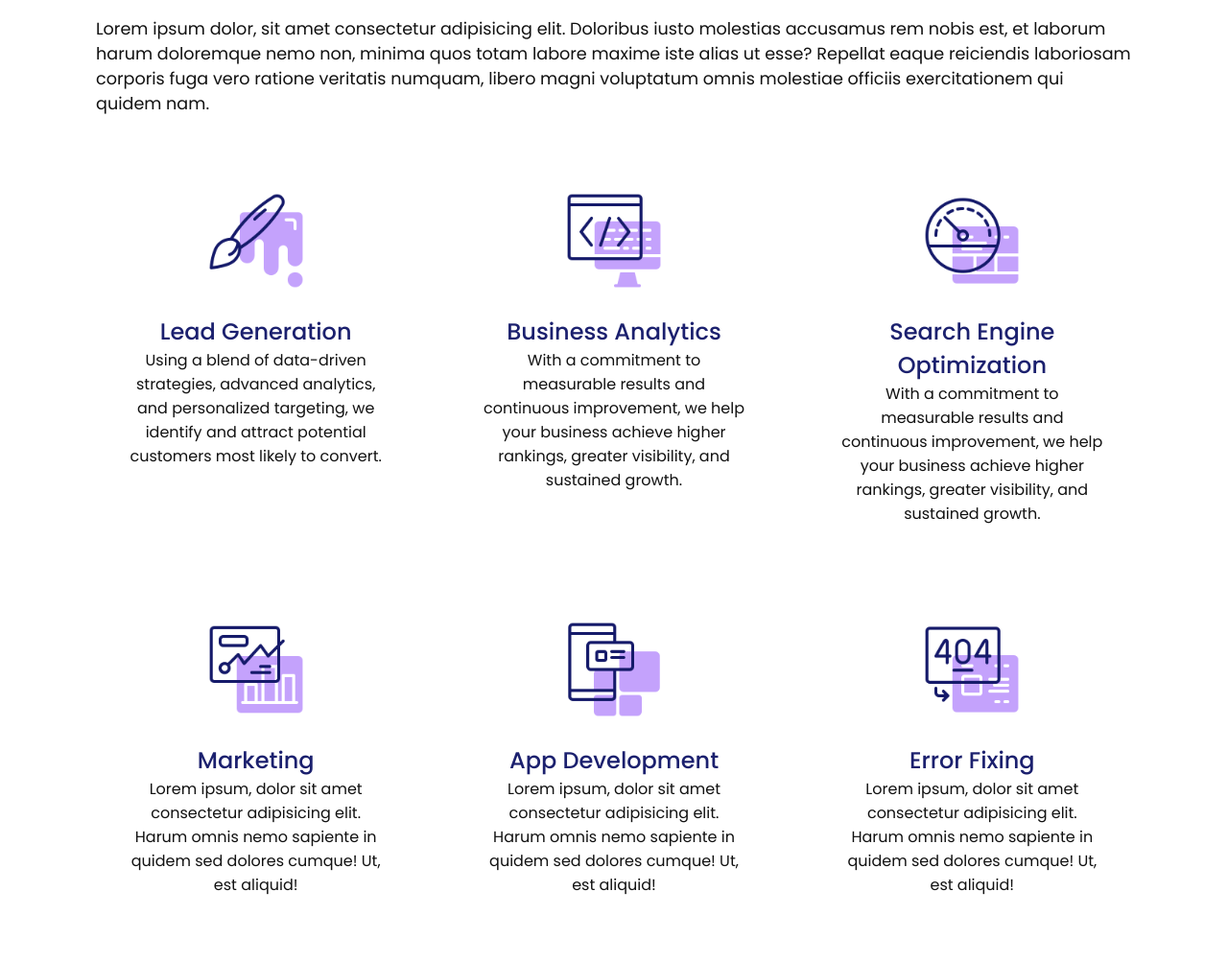
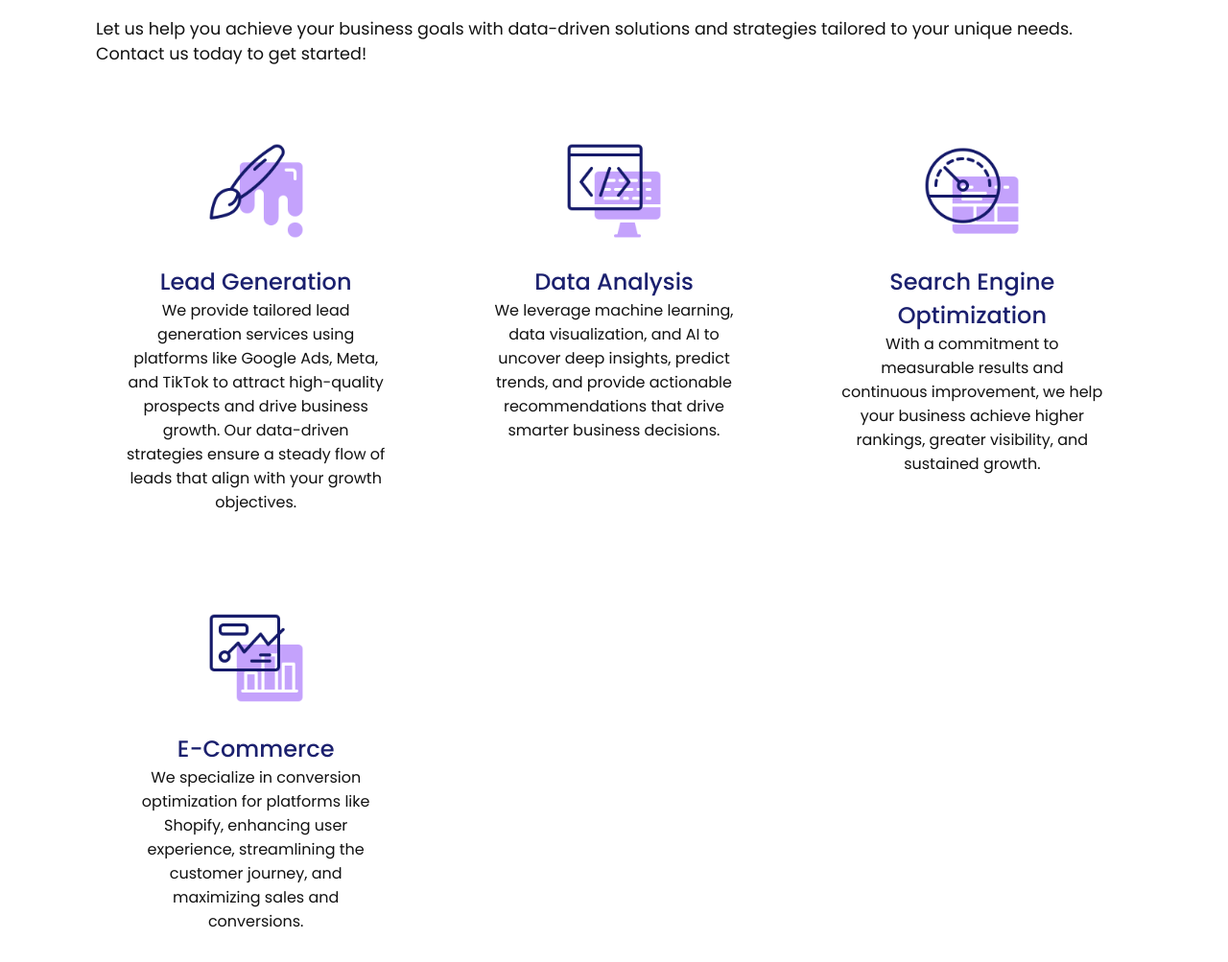
Before and after one commit to Algebiz/algebiz-agency, a plain HTML site: page services.html in a window 1280 px wide. Shown: the part 208-1211 px from the top of the page at 96% size. Before the commit the page ends 1173 px from the top, so only its background shows below. Drawn offline with Linux system fonts and the light colour scheme.

Commit message:
Update services.html

```diff
--- a/services.html
+++ b/services.html
@@ -59,12 +59,7 @@
       <div class="title">
         <h1>Services that we can help you with</h1>
         <p>
-          Lorem ipsum dolor, sit amet consectetur adipisicing elit. Doloribus
-          iusto molestias accusamus rem nobis est, et laborum harum doloremque
-          nemo non, minima quos totam labore maxime iste alias ut esse? Repellat
-          eaque reiciendis laboriosam corporis fuga vero ratione veritatis
-          numquam, libero magni voluptatum omnis molestiae officiis
-          exercitationem qui quidem nam.
+          Let us help you achieve your business goals with data-driven solutions and strategies tailored to your unique needs. Contact us today to get started!
         </p>
       </div>
       <div class="services">
@@ -73,14 +68,14 @@
             <img src="images/001.png" alt="" />
           </div>
           <h2>Lead Generation</h2>
-          Using a blend of data-driven strategies, advanced analytics, and personalized targeting, we identify and attract potential customers most likely to convert.
+          We provide tailored lead generation services using platforms like Google Ads, Meta, and TikTok to attract high-quality prospects and drive business growth. Our data-driven strategies ensure a steady flow of leads that align with your growth objectives.
         </div>
         <div class="service">
           <div class="icon">
             <img src="images/002.png" alt="" />
           </div>
-          <h2>Business Analytics</h2>
-          With a commitment to measurable results and continuous improvement, we help your business achieve higher rankings, greater visibility, and sustained growth.
+          <h2>Data Analysis</h2>
+          We leverage machine learning, data visualization, and AI to uncover deep insights, predict trends, and provide actionable recommendations that drive smarter business decisions.
         </div>
         <div class="service">
           <div class="icon">
@@ -93,25 +88,8 @@
           <div class="icon">
             <img src="images/004.png" alt="" />
           </div>
-          <h2>Marketing</h2>
-          Lorem ipsum, dolor sit amet consectetur adipisicing elit. Harum omnis
-          nemo sapiente in quidem sed dolores cumque! Ut, est aliquid!
-        </div>
-        <div class="service">
-          <div class="icon">
-            <img src="images/005.png" alt="" />
-          </div>
-          <h2>App Development</h2>
-          Lorem ipsum, dolor sit amet consectetur adipisicing elit. Harum omnis
-          nemo sapiente in quidem sed dolores cumque! Ut, est aliquid!
-        </div>
-        <div class="service">
-          <div class="icon">
-            <img src="images/006.png" alt="" />
-          </div>
-          <h2>Error Fixing</h2>
-          Lorem ipsum, dolor sit amet consectetur adipisicing elit. Harum omnis
-          nemo sapiente in quidem sed dolores cumque! Ut, est aliquid!
+          <h2>E-Commerce</h2>
+          We specialize in conversion optimization for platforms like Shopify, enhancing user experience, streamlining the customer journey, and maximizing sales and conversions.
         </div>
       </div>
     </section>
```
